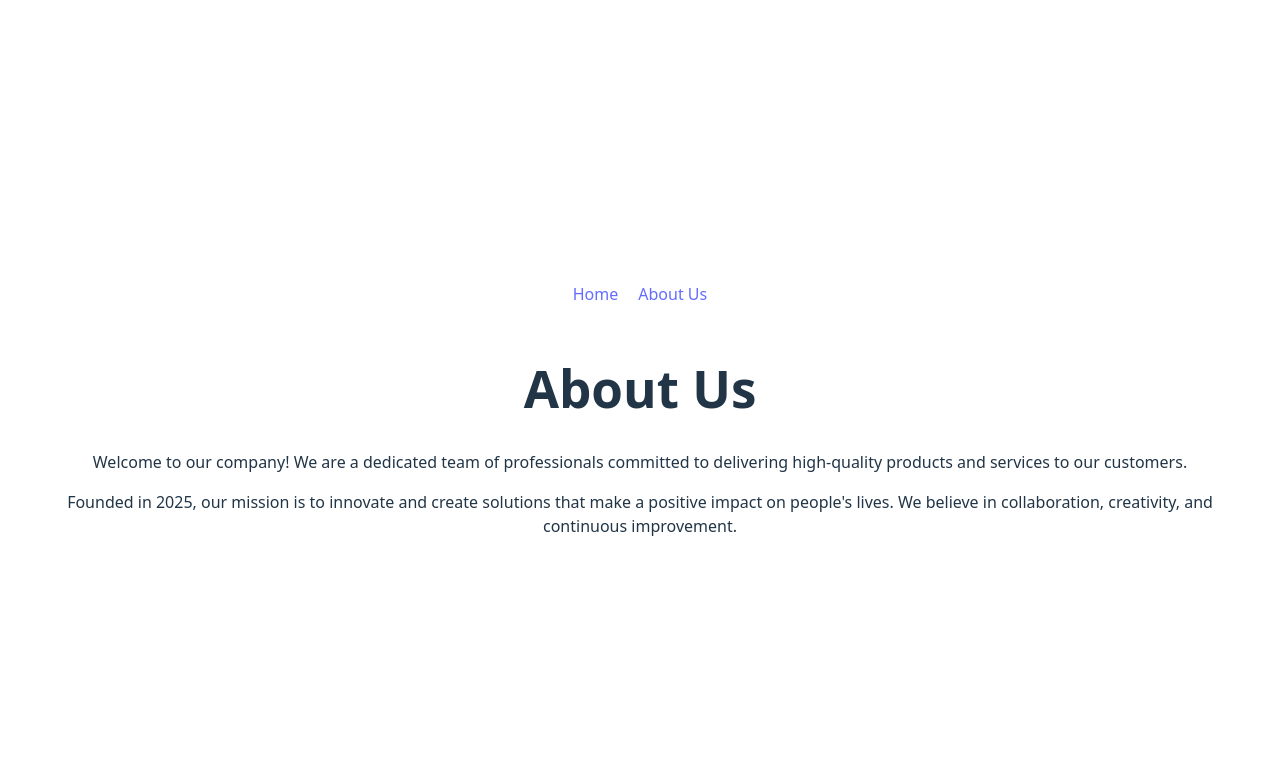
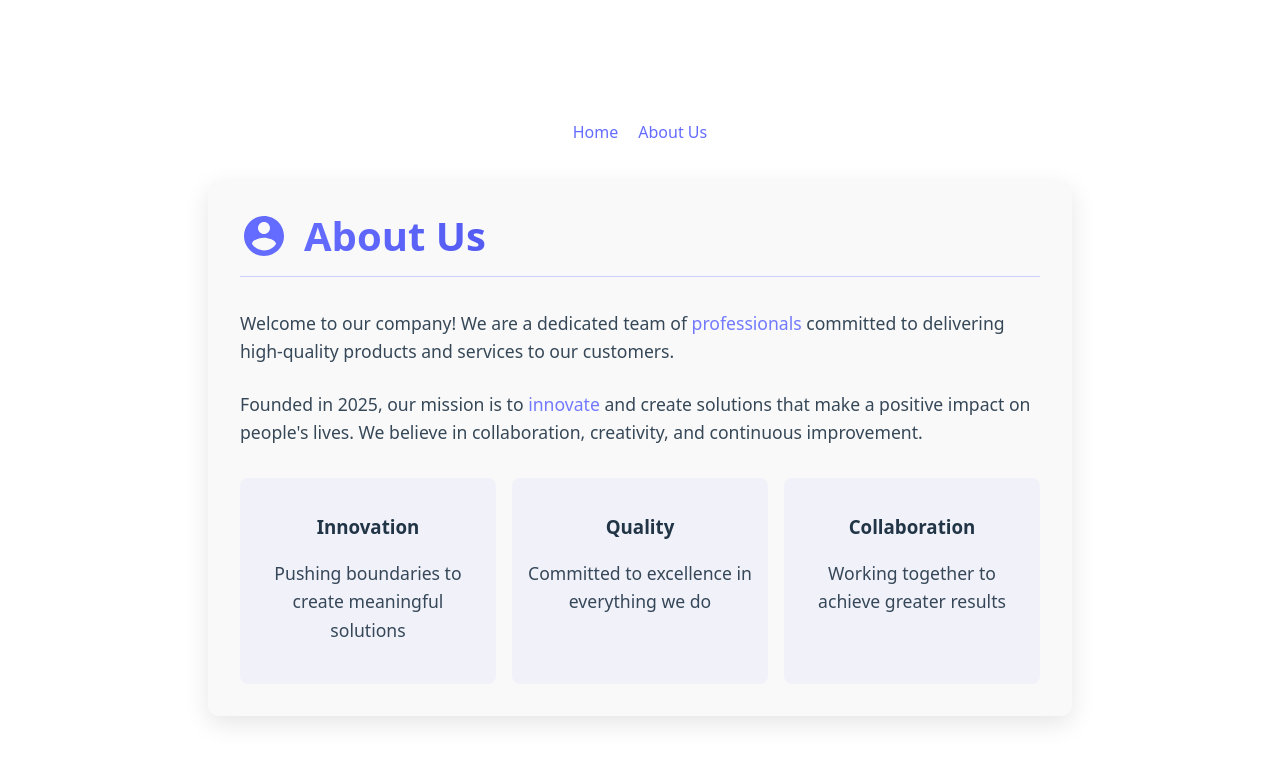
Before and after one commit to wisamalkhatib/mmm, a React (Vite) app: page /about in a window 1280 px wide. Shown: the top 762 px of the page. Built offline with nearby package versions, Linux system fonts and the light colour scheme.

Commit message:
auto-commit

```diff
--- /dev/null
+++ b/src/pages/AboutUs.css
@@ -0,0 +1,137 @@
+/* AboutUs.css - Styling for the About Us page */
+
+.about-us-container {
+  max-width: 800px;
+  margin: 0 auto;
+  padding: 2rem;
+  text-align: left;
+  background-color: rgba(30, 30, 30, 0.6);
+  border-radius: 12px;
+  box-shadow: 0 8px 24px rgba(0, 0, 0, 0.2);
+  transition: transform 0.3s ease, box-shadow 0.3s ease;
+  position: relative;
+  overflow: hidden;
+}
+
+.about-us-container:hover {
+  transform: translateY(-5px);
+  box-shadow: 0 12px 28px rgba(0, 0, 0, 0.25);
+}
+
+.about-us-header {
+  display: flex;
+  align-items: center;
+  margin-bottom: 2rem;
+  border-bottom: 1px solid rgba(100, 108, 255, 0.3);
+  padding-bottom: 1rem;
+}
+
+.about-us-icon {
+  width: 48px;
+  height: 48px;
+  margin-right: 1rem;
+  fill: #646cff;
+  transition: transform 0.5s ease;
+}
+
+.about-us-container:hover .about-us-icon {
+  transform: rotate(360deg);
+}
+
+.about-us-container h1 {
+  font-size: 2.5rem;
+  background: linear-gradient(90deg, #646cff, #535bf2);
+  -webkit-background-clip: text;
+  -webkit-text-fill-color: transparent;
+  margin: 0;
+  transition: transform 0.3s ease;
+}
+
+.about-us-container p {
+  font-size: 1.1rem;
+  line-height: 1.6;
+  margin-bottom: 1.5rem;
+  color: rgba(255, 255, 255, 0.87);
+  transition: opacity 0.3s ease;
+  opacity: 0.9;
+}
+
+.about-us-container p:hover {
+  opacity: 1;
+}
+
+.highlight {
+  color: #646cff;
+  font-weight: 500;
+}
+
+.about-us-section {
+  margin-bottom: 2rem;
+  animation: fadeIn 0.8s ease-in-out;
+}
+
+.about-us-values {
+  display: flex;
+  flex-wrap: wrap;
+  gap: 1rem;
+  margin-top: 2rem;
+}
+
+.value-item {
+  background-color: rgba(100, 108, 255, 0.1);
+  padding: 1rem;
+  border-radius: 8px;
+  flex: 1 1 200px;
+  text-align: center;
+  transition: background-color 0.3s ease;
+}
+
+.value-item:hover {
+  background-color: rgba(100, 108, 255, 0.2);
+}
+
+@keyframes fadeIn {
+  from {
+    opacity: 0;
+    transform: translateY(20px);
+  }
+  to {
+    opacity: 1;
+    transform: translateY(0);
+  }
+}
+
+/* Responsive styles */
+@media (max-width: 768px) {
+  .about-us-container {
+    padding: 1.5rem;
+    margin: 0 1rem;
+  }
+
+  .about-us-container h1 {
+    font-size: 2rem;
+  }
+
+  .about-us-values {
+    flex-direction: column;
+  }
+}
+
+@media (prefers-color-scheme: light) {
+  .about-us-container {
+    background-color: rgba(249, 249, 249, 0.9);
+    box-shadow: 0 8px 24px rgba(0, 0, 0, 0.1);
+  }
+
+  .about-us-container p {
+    color: #213547;
+  }
+
+  .value-item {
+    background-color: rgba(100, 108, 255, 0.05);
+  }
+
+  .value-item:hover {
+    background-color: rgba(100, 108, 255, 0.1);
+  }
+}
--- a/src/pages/AboutUs.jsx
+++ b/src/pages/AboutUs.jsx
@@ -1,18 +1,43 @@
 import React from 'react';
+import './AboutUs.css';
 
 function AboutUs() {
   return (
     <div className="about-us-container">
+      <div className="about-us-header">
+        <svg className="about-us-icon" xmlns="http://www.w3.org/2000/svg" viewBox="0 0 24 24">
+          <path d="M12 2C6.48 2 2 6.48 2 12s4.48 10 10 10 10-4.48 10-10S17.52 2 12 2zm0 3c1.66 0 3 1.34 3 3s-1.34 3-3 3-3-1.34-3-3 1.34-3 3-3zm0 14.2c-2.5 0-4.71-1.28-6-3.22.03-1.99 4-3.08 6-3.08 1.99 0 5.97 1.09 6 3.08-1.29 1.94-3.5 3.22-6 3.22z"/>
+        </svg>
         <h1>About Us</h1>
+      </div>
+
+      <div className="about-us-section">
         <p>
-        Welcome to our company! We are a dedicated team of professionals committed to
+          Welcome to our company! We are a dedicated team of <span className="highlight">professionals</span> committed to
           delivering high-quality products and services to our customers.
         </p>
+
         <p>
-        Founded in 2025, our mission is to innovate and create solutions that make
+          Founded in 2025, our mission is to <span className="highlight">innovate</span> and create solutions that make
           a positive impact on people's lives. We believe in collaboration, creativity,
           and continuous improvement.
         </p>
+      </div>
+
+      <div className="about-us-values">
+        <div className="value-item">
+          <h3>Innovation</h3>
+          <p>Pushing boundaries to create meaningful solutions</p>
+        </div>
+        <div className="value-item">
+          <h3>Quality</h3>
+          <p>Committed to excellence in everything we do</p>
+        </div>
+        <div className="value-item">
+          <h3>Collaboration</h3>
+          <p>Working together to achieve greater results</p>
+        </div>
+      </div>
     </div>
   );
 }
```
Lines whose indentation alone changed are shown as unchanged.
